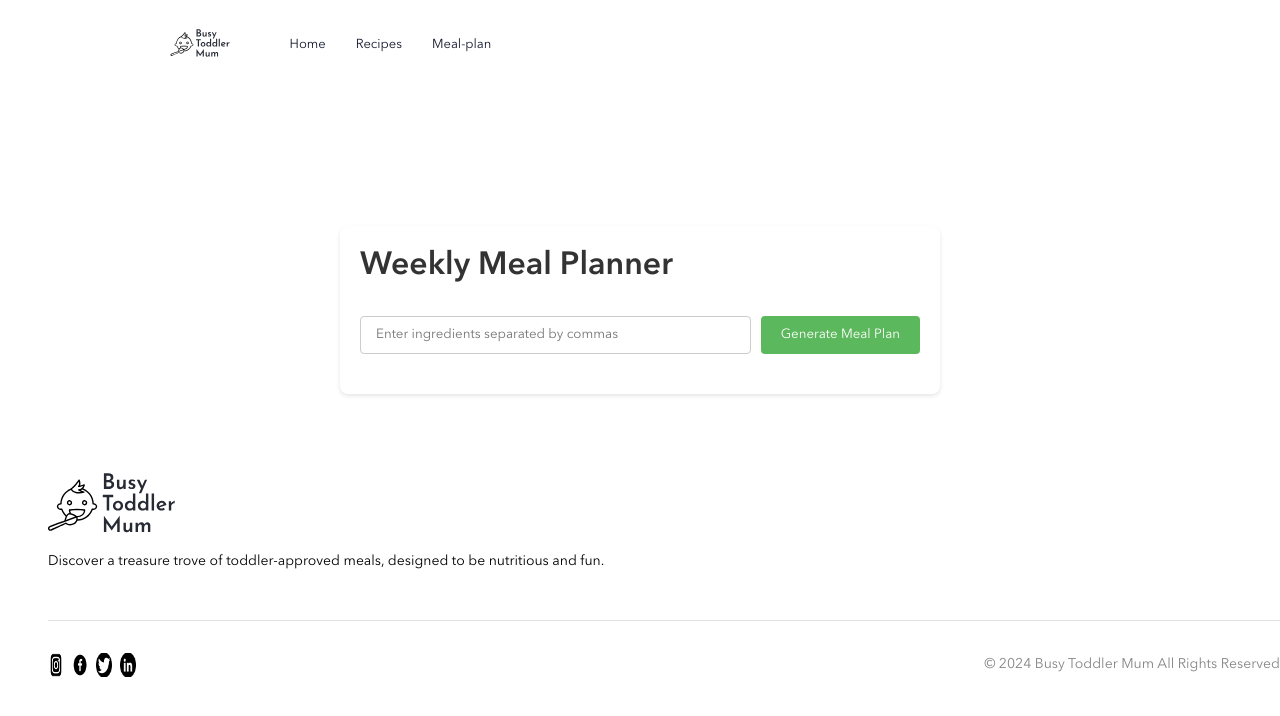
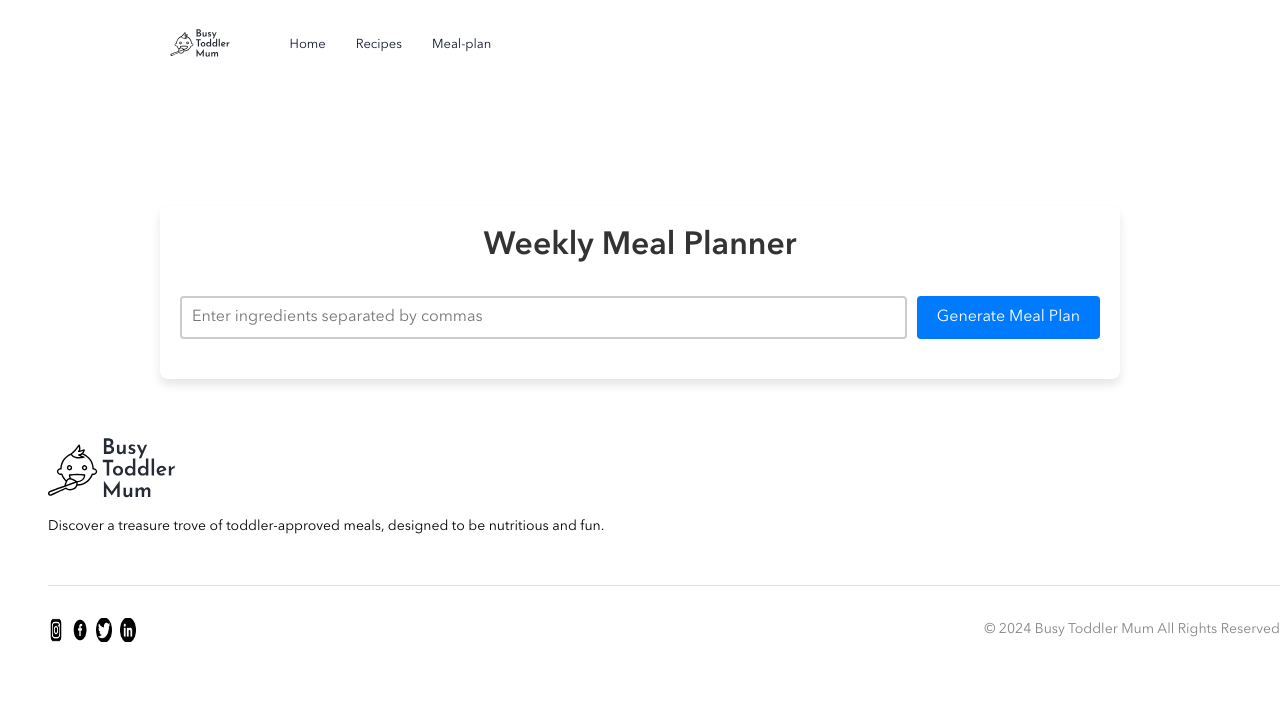
Before and after one commit to erioluwa66/BusyToddlerMums, a React (Create React App) app: page /meal-plan in a window 1280 px wide. Shown: the top 716 px of the page. Built offline with nearby package versions, Linux system fonts and the light colour scheme.

Commit message:
card styling updated

```diff
--- a/src/pages/MealPlan/MealPlan.jsx
+++ b/src/pages/MealPlan/MealPlan.jsx
@@ -45,8 +45,11 @@ const MealPlan = () => {
       {error && <div className="error-message">{error}</div>}
       <div className="meal-plans-display">
         {mealPlans.map((plan, index) => (
-          <div key={index} className="meal-plan-card">
-            <h2>{plan.day}</h2>
+          <div
+            key={index}
+            className={`meal-plan-card ${plan.day.toLowerCase()}`}
+          >
+            <h2 className={`day-title ${plan.day.trim().toLowerCase()}-title`}>{plan.day}</h2>
             {plan.meals.map((meal, mealIndex) => (
               <p key={mealIndex}>{meal}</p>
             ))}
--- a/src/pages/MealPlan/MealPlan.scss
+++ b/src/pages/MealPlan/MealPlan.scss
@@ -3,61 +3,111 @@
 @use "../../styles//partials/global" as *;
 @use "../../styles//partials/fonts" as *;
 
-// MealPlan.scss
 .meal-plan-container {
-    background-color: #fff;
+    max-width: 960px;
+    margin: 20px auto;
+    padding: 20px;
+    background-color: #fff; // White background for the container
+    box-shadow: 0 6px 10px rgba(0, 0, 0, 0.1);
     border-radius: 8px;
-    box-shadow: 0 2px 4px rgba(0, 0, 0, 0.1);
-    padding: 20px;
-    max-width: 600px;
-    margin: 40px auto;
+}
 
 .title {
+    text-align: center;
     color: #333;
     margin-bottom: 30px;
+    font-size: 2rem; // Bigger font size for the title
 }
 
 .input-group {
     display: flex;
+    gap: 10px;
     margin-bottom: 20px;
 
     input {
         flex-grow: 1;
-            border: 1px solid #ccc;
-            padding: 10px 15px;
+        padding: 10px;
+        border: 2px solid #ccc;
         border-radius: 4px;
-            margin-right: 10px;
+        font-size: 1rem;
     }
 
     button {
-            background-color: #5cb85c;
+        padding: 10px 20px;
+        border: none;
+        border-radius: 4px;
+        background-color: #007bff; // Bootstrap primary blue
         color: white;
-            border: none;
-            padding: 10px 20px;
-            border-radius: 4px;
         cursor: pointer;
+        font-size: 1rem;
 
         &:hover {
-                background-color: darken(#5cb85c, 10%);
+            background-color: darken(#007bff, 10%);
         }
     }
 }
 
 .error-message {
-        color: #d9534f;
-        margin-bottom: 20px;
+    color: #d9534f; // Bootstrap danger color
+    margin-bottom: 15px;
 }
 
 .meal-plans-display {
+    display: grid;
+    grid-template-columns: repeat(auto-fill, minmax(250px, 1fr));
+    gap: 20px;
+}
+
 .meal-plan-card {
-            background-color: #f8f9fa;
-            border-left: 5px solid #5cb85c;
-            padding: 15px;
-            margin-bottom: 10px;
+    background-color: #f8f9fa; // Light grey background for cards
+    border-radius: 8px;
+    padding: 20px;
+    box-shadow: 0 2px 4px rgba(0, 0, 0, 0.1);
+}
 
-            &:last-child {
-                margin-bottom: 0;
+.meal-plan-card h2 {
+    color: pink; // White text for the day title
+    padding: 10px;
+    border-radius: 8px;
+    font-size: 1.5rem; // Larger font size for day titles
+    margin: -20px -20px 20px -20px; // Align the title with the card edges
 }
+
+/* Custom colors for day titles */
+.monday-card .day-title {
+    background-color: #ff6384;
 }
+
+.tuesday-card .day-title {
+    background-color: #36a2eb;
 }
+
+.wednesday h2 {
+    background-color: #ffcd56;
 }
+
+.thursday h2 {
+    background-color: #4bc0c0;
+}
+
+.friday h2 {
+    background-color: #9966ff;
+}
+
+.saturday h2 {
+    background-color: #c9cbcf;
+}
+
+.sunday h2 {
+    background-color: #ff9f40;
+}
+
+.meal-plan-card p {
+    background-color: #fff; // White background for the meal text
+    color: #333; // Dark text for better readability
+    padding: 8px 10px;
+    margin: 5px 0;
+    border-radius: 4px;
+    box-shadow: 0 1px 3px rgba(0, 0, 0, 0.1);
+    font-size: 1rem;
+}
```
Lines whose indentation alone changed are shown as unchanged.
